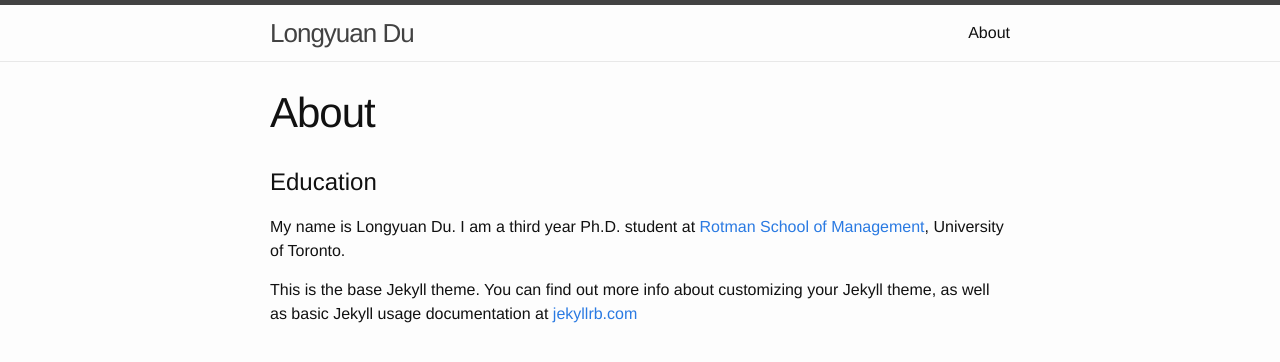
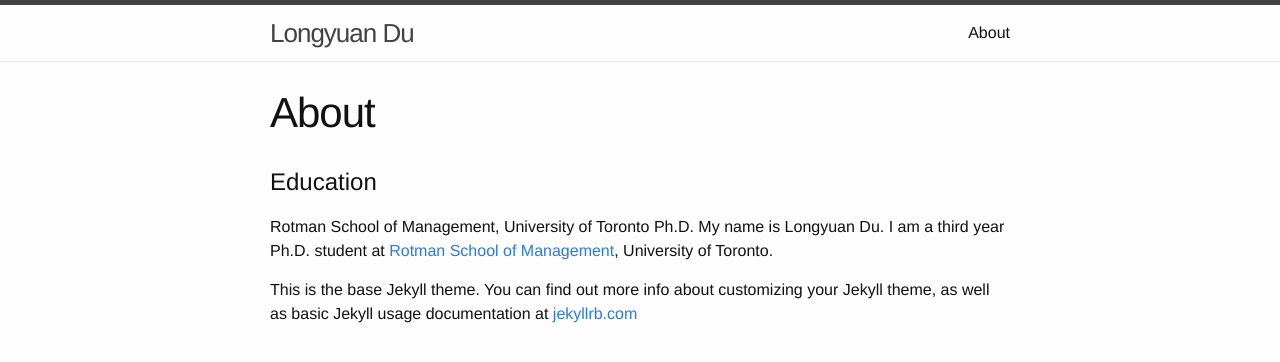
Before and after one commit to LongyuanDu/academic, a Jekyll site: the page built from about.md, in a window 1280 px wide. Shown: the top 362 px of the page. Built offline with Jekyll 4.4.1, drawn with Linux system fonts in a browser that asks for light colours.

Commit message:
home 3/3

```diff
--- a/about.md
+++ b/about.md
@@ -4,6 +4,8 @@ title: About
 permalink: /about/
 ---
 # Education
+Rotman School of Management, University of Toronto
+Ph.D.
 My name is Longyuan Du. I am a third year Ph.D. student at [Rotman School of Management](https://www.rotman.utoronto.ca/), University of Toronto.
 
 This is the base Jekyll theme. You can find out more info about customizing your Jekyll theme, as well as basic Jekyll usage documentation at [jekyllrb.com](https://jekyllrb.com/)
```
